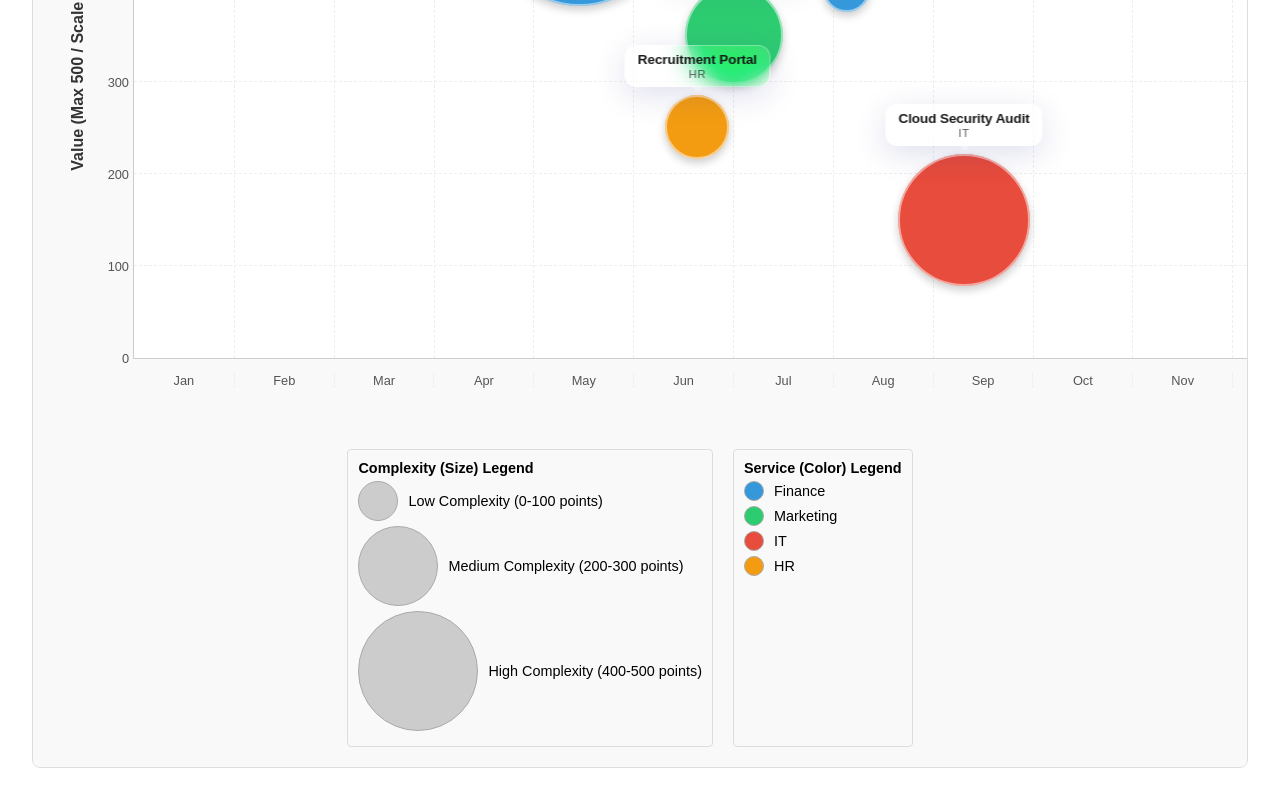
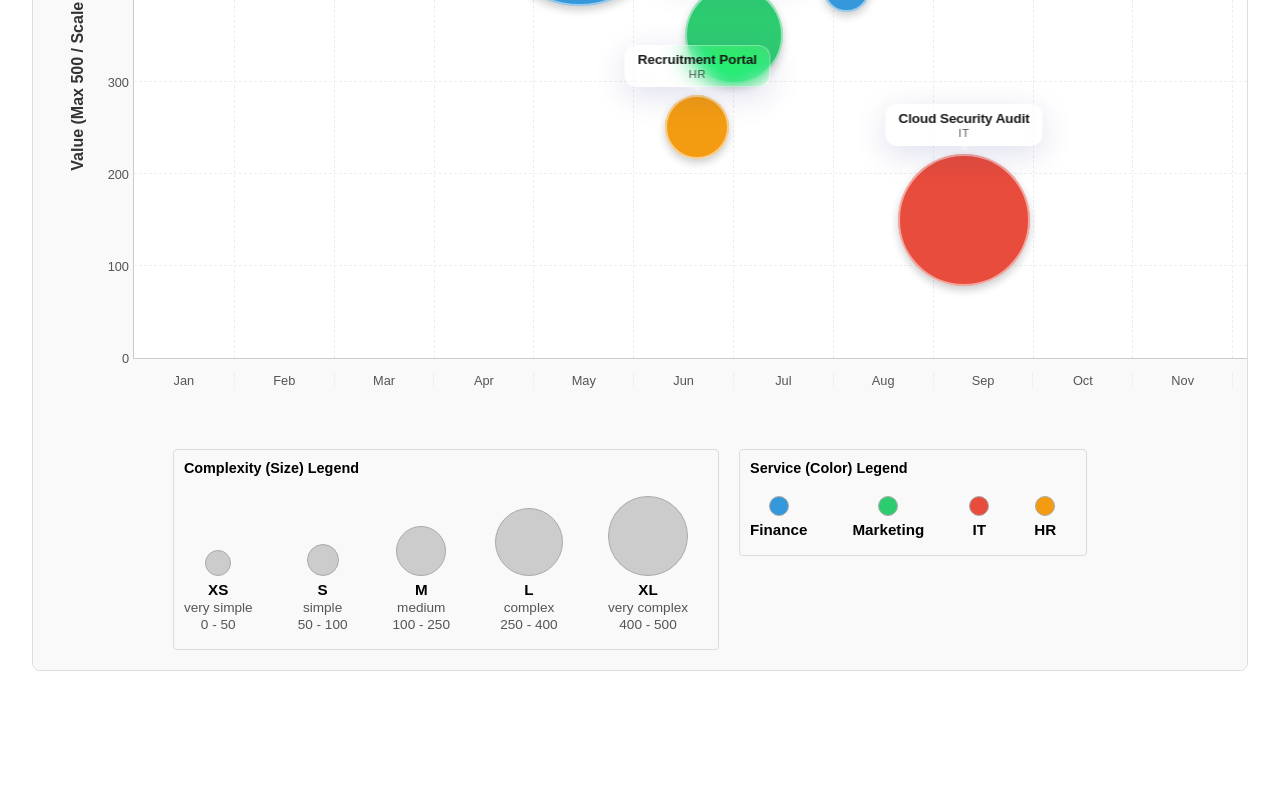
Before and after one commit to briensbe/bubbles-roadmap, an Angular app: page / in a window 1280 px wide. Shown: the part 399-1199 px from the top of the page. After the commit the page ends 1102 px from the top, so only its background shows below. Built offline with nearby package versions, Linux system fonts and the light colour scheme; what lucide-angular would draw is missing.

Commit message:
Un stepper sur Complexité et une légende adaptée

```diff
--- a/src/app/app.component.html
+++ b/src/app/app.component.html
@@ -1,27 +1,19 @@
 <div class="main">
   <div class="header">
-    <h1>Project Roadmap Dashboard</h1>
+    <h1>Bubbles Roadmap</h1>
     <div class="view-toggle">
-      <button
-        (click)="setView('dashboard')"
-        [class.active]="currentView === 'dashboard'"
-      >
+      <button (click)="setView('dashboard')" [class.active]="currentView === 'dashboard'">
         Bubble Chart View
       </button>
-      <button
-        (click)="setView('list')"
-        [class.active]="currentView === 'list'"
-      >
-        List View
-      </button>
+      <button (click)="setView('list')" [class.active]="currentView === 'list'">List View</button>
     </div>
   </div>
 
   <div class="main-content">
     @if (currentView === 'dashboard') {
-      <app-roadmap></app-roadmap>
+    <app-roadmap></app-roadmap>
     } @else {
-      <app-project-list></app-project-list>
+    <app-project-list></app-project-list>
     }
   </div>
 </div>
--- a/src/app/project-edit-modal/project-edit-modal.component.css
+++ b/src/app/project-edit-modal/project-edit-modal.component.css
@@ -39,7 +39,8 @@
   color: #555;
 }
 
-.form-group input:not([type="range"]), .form-group select {
+.form-group input:not([type='range']),
+.form-group select {
   width: 100%;
   padding: 10px;
   border: 1px solid #ccc;
@@ -48,8 +49,39 @@
 }
 
 /* Styles for range sliders */
-.form-group input[type="range"] {
+.complexity-presets {
+  display: flex;
+  justify-content: space-between;
+  margin-bottom: 10px;
+  gap: 5px;
+}
+
+.preset-badge {
+  flex: 1;
+  padding: 8px 2px;
+  background-color: #f8f9fa;
+  border: 1px solid #dee2e6;
+  border-radius: 4px;
+  cursor: pointer;
+  text-align: center;
+  font-size: 0.8rem;
+  transition: all 0.2s;
+  white-space: nowrap;
+}
+
+.preset-badge:hover {
+  background-color: #e9ecef;
+}
+
+.preset-badge.active {
+  background-color: #007bff;
+  color: white;
+  border-color: #007bff;
+}
+
+.form-group input[type='range'] {
   -webkit-appearance: none;
+  appearance: none;
   width: 100%;
   height: 8px;
   background: #ddd;
@@ -57,7 +89,7 @@
   margin-top: 10px;
 }
 
-.form-group input[type="range"]::-webkit-slider-thumb {
+.form-group input[type='range']::-webkit-slider-thumb {
   -webkit-appearance: none;
   appearance: none;
   width: 20px;
@@ -84,12 +116,12 @@
   font-weight: bold;
 }
 
-.form-actions button[type="submit"] {
+.form-actions button[type='submit'] {
   background-color: #007bff;
   color: white;
 }
 
-.form-actions button[type="button"] {
+.form-actions button[type='button'] {
   background-color: #f0f0f0;
   color: #333;
 }
--- a/src/app/project-edit-modal/project-edit-modal.component.html
+++ b/src/app/project-edit-modal/project-edit-modal.component.html
@@ -51,6 +51,7 @@
           >Complexity (Story Points): {{ editedProject.complexity }} /
           {{ CONFIG.MAX_COMPLEXITY }}</label
         >
+
         <input
           id="complexity"
           type="range"
@@ -62,6 +63,19 @@
         />
       </div>
 
+      <div class="complexity-presets">
+        @for (preset of complexityPresets; track preset.label) {
+        <button
+          type="button"
+          class="preset-badge"
+          [class.active]="editedProject.complexity === preset.value"
+          (click)="setComplexity(preset.value)"
+        >
+          {{ preset.label }}
+        </button>
+        }
+      </div>
+
       <div class="form-actions">
         <button type="button" (click)="cancel()">Cancel</button>
         <button type="submit">Save Changes</button>
--- a/src/app/project-edit-modal/project-edit-modal.component.ts
+++ b/src/app/project-edit-modal/project-edit-modal.component.ts
@@ -27,6 +27,18 @@ export class ProjectEditModalComponent implements OnInit {
   // Configuration (aligned with RoadmapComponent)
   readonly CONFIG = ROADMAP_CONFIG;
 
+  complexityPresets = [
+    { label: 'XS', value: 50 },
+    { label: 'S', value: 100 },
+    { label: 'M', value: 250 },
+    { label: 'L', value: 400 },
+    { label: 'XL', value: 500 }
+  ];
+
+  setComplexity(value: number): void {
+    this.editedProject.complexity = value;
+  }
+
   ngOnInit(): void {
     // Create a deep copy of the project for editing
     this.editedProject = { ...this.project };
--- a/src/app/roadmap/roadmap.component.css
+++ b/src/app/roadmap/roadmap.component.css
@@ -155,23 +155,53 @@ input:checked + .slider:before {
   font-size: 0.9rem;
   display: inline-block;
   margin-right: 20px;
+  display: flex;
+  flex-wrap: wrap; /* Permet le retour à la ligne */
+  flex-direction: column; /* Force le titre en haut et le container en dessous */
+  gap: 20px; /* <--- Augmentez ici pour écarter les colonnes les unes des autres */
+  align-items: flex-end; /* C'est la clé : aligne tout par le bas */
 }
 
 .complexity-legend h4 {
-  margin-bottom: 5px;
+  margin: 0; /* Supprime les marges par défaut qui créent des espaces vides */
+  width: 100%;
+}
+
+.legend-items-container {
+  display: flex;
+  flex-direction: row; /* Aligne les items vers la droite */
+  align-items: flex-end; /* Aligne les bulles par le bas (le texte sera aligné) */
+  gap: 25px; /* Espace horizontal entre chaque colonne de légende */
 }
 
 .legend-item {
   display: flex;
-  align-items: center;
+  flex-direction: column; /* Empile la bulle et le texte verticalement */
+  align-items: center; /* Centre la bulle au-dessus du texte */
+  margin-right: 20px; /* Espace entre les colonnes de la légende */
   margin-bottom: 5px;
+  text-align: center;
 }
 
 .legend-bubble {
   border-radius: 50%;
   background-color: #ccc;
-  margin-right: 10px;
   border: 1px solid #aaa;
+  margin-bottom: 5px; /* Espace entre la bulle (haut) et le texte (bas) */
+  margin-right: 0; /* On supprime l'ancienne marge à droite */
+}
+
+.legend-item span {
+  display: block;
+  font-size: 0.85rem;
+  color: #555; /* Couleur plus douce pour la description et le range */
+  margin-bottom: 2px;
+}
+
+.legend-item span:first-of-type {
+  font-size: 0.95rem;
+  color: #000; /* Label principal plus sombre */
+  font-weight: 600;
 }
 
 /* Color Coding based on Service (repeated here for legend) */
--- a/src/app/roadmap/roadmap.component.html
+++ b/src/app/roadmap/roadmap.component.html
@@ -65,25 +65,28 @@
   </div>
 
   <!-- Legends -->
-  <div style="display: flex; justify-content: center; margin-top: 50px">
+  <div style="display: flex; justify-content: center; margin-top: 50px; align-items: flex-start">
     <div class="complexity-legend">
       <h4>Complexity (Size) Legend</h4>
+      <div class="legend-items-container">
+        @for (item of complexityLegend; track item.label) {
         <div class="legend-item">
-        <div class="legend-bubble" [style.width.px]="40" [style.height.px]="40"></div>
-        <span>Low Complexity (0-100 points)</span>
+          <div
+            class="legend-bubble"
+            [style.width.px]="getLegendBubbleSize(item.size)"
+            [style.height.px]="getLegendBubbleSize(item.size)"
+          ></div>
+          <span>{{ item.label }}</span>
+          <span>{{ item.description }}</span>
+          <span>{{ item.range[0] }} - {{ item.range[1] }}</span>
         </div>
-      <div class="legend-item">
-        <div class="legend-bubble" [style.width.px]="80" [style.height.px]="80"></div>
-        <span>Medium Complexity (200-300 points)</span>
-      </div>
-      <div class="legend-item">
-        <div class="legend-bubble" [style.width.px]="120" [style.height.px]="120"></div>
-        <span>High Complexity (400-500 points)</span>
+        }
       </div>
     </div>
 
     <div class="complexity-legend">
       <h4>Service (Color) Legend</h4>
+      <div class="legend-items-container">
         @for (service of serviceColors; track service.name) {
         <div class="legend-item">
           <div
@@ -98,6 +101,7 @@
       </div>
     </div>
   </div>
+</div>
 
 <!-- Edit Modal -->
 @if (editingProject()) {
--- a/src/app/roadmap/roadmap.component.ts
+++ b/src/app/roadmap/roadmap.component.ts
@@ -5,6 +5,7 @@ import { ProjectBubbleComponent } from '../project-bubble/project-bubble.compone
 import { ProjectBubble } from '../models/project.model';
 import { ProjectEditModalComponent } from '../project-edit-modal/project-edit-modal.component';
 import { ROADMAP_CONFIG } from '../models/project.constants';
+import { range } from 'rxjs';
 
 @Component({
   selector: 'app-roadmap',
@@ -52,6 +53,23 @@ export class RoadmapComponent implements OnInit {
     { name: 'IT', class: 'it-bubble' },
     { name: 'HR', class: 'hr-bubble' },
   ];
+
+  complexityLegend = [
+    { label: 'XS', size: 50, description: 'very simple', range: [0, 50] },
+    { label: 'S', size: 100, description: 'simple', range: [50, 100] },
+    { label: 'M', size: 250, description: 'medium', range: [100, 250] },
+    { label: 'L', size: 400, description: 'complex', range: [250, 400] },
+    { label: 'XL', size: 500, description: 'very complex', range: [400, 500] }
+  ];
+
+  getLegendBubbleSize(complexity: number): number {
+    // Map complexity (0-500) to pixel size (e.g., 20px to 80px)
+    // Formula: minSize + (complexity / maxComplexity) * (maxSize - minSize)
+    const minSize = 20;
+    const maxSize = 80;
+    const ratio = complexity / this.CONFIG.MAX_COMPLEXITY;
+    return minSize + ratio * (maxSize - minSize);
+  }
 
   ngOnInit(): void {
   }
--- a/src/index.html
+++ b/src/index.html
@@ -1,13 +1,13 @@
-<!doctype html>
+<!DOCTYPE html>
 <html lang="en">
-<head>
-  <meta charset="utf-8">
-  <title>Project Roadmap Dashboard</title>
-  <base href="/">
-  <meta name="viewport" content="width=device-width, initial-scale=1">
-  <link rel="icon" type="image/x-icon" href="favicon.ico">
-</head>
-<body>
-  <app-root></app-root>
-</body>
+  <head>
+    <meta charset="utf-8" />
+    <title>Bubbles Roadmap</title>
+    <base href="/" />
+    <meta name="viewport" content="width=device-width, initial-scale=1" />
+    <link rel="icon" type="image/x-icon" href="favicon.ico" />
+  </head>
+  <body>
+    <app-root></app-root>
+  </body>
 </html>
```
Lines whose indentation alone changed are shown as unchanged.
